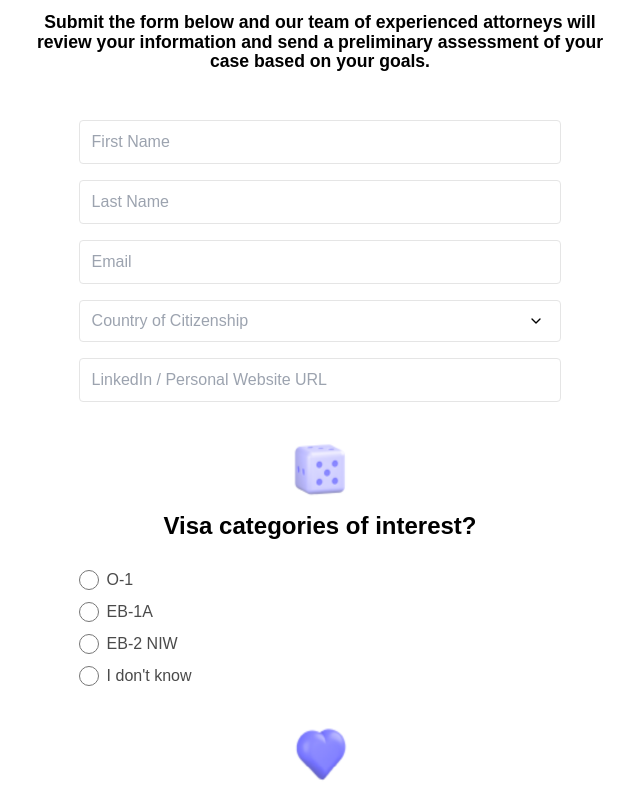
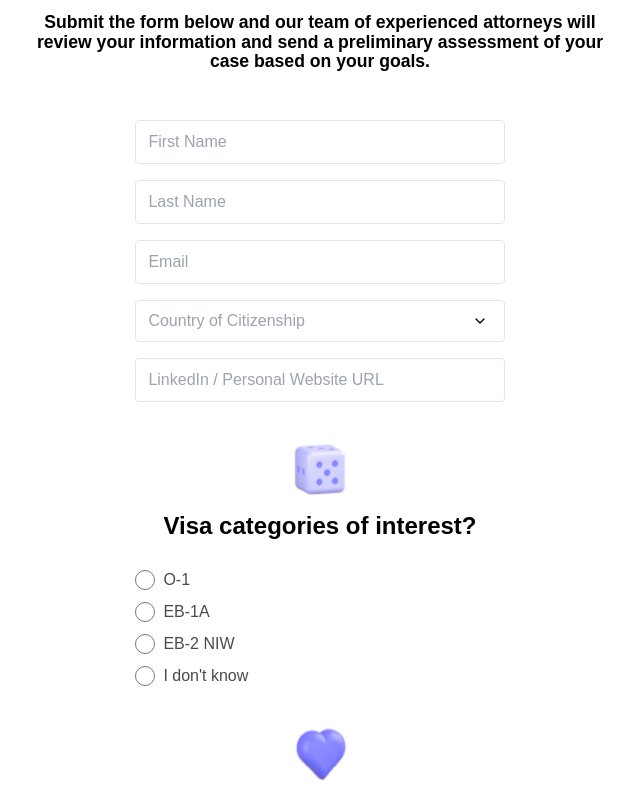
Before and after one commit to tylercorbett/alma-lead-management-app, a Next.js app: page / in a window 1280 px wide. Shown: the part 610-1400 px from the top of the page, without its empty margins (320-960 px from the left). Built offline with nearby package versions, Linux system fonts and the light colour scheme.

Commit message:
decrase width

```diff
--- a/app/components/Form.tsx
+++ b/app/components/Form.tsx
@@ -13,7 +13,7 @@ const FormContainer = styled.div`
 `;
 
 const FormElementsWrapper = styled.div`
-  width: 85%;
+  width: 65%;
   margin: 0 auto;
 `;
 
```
